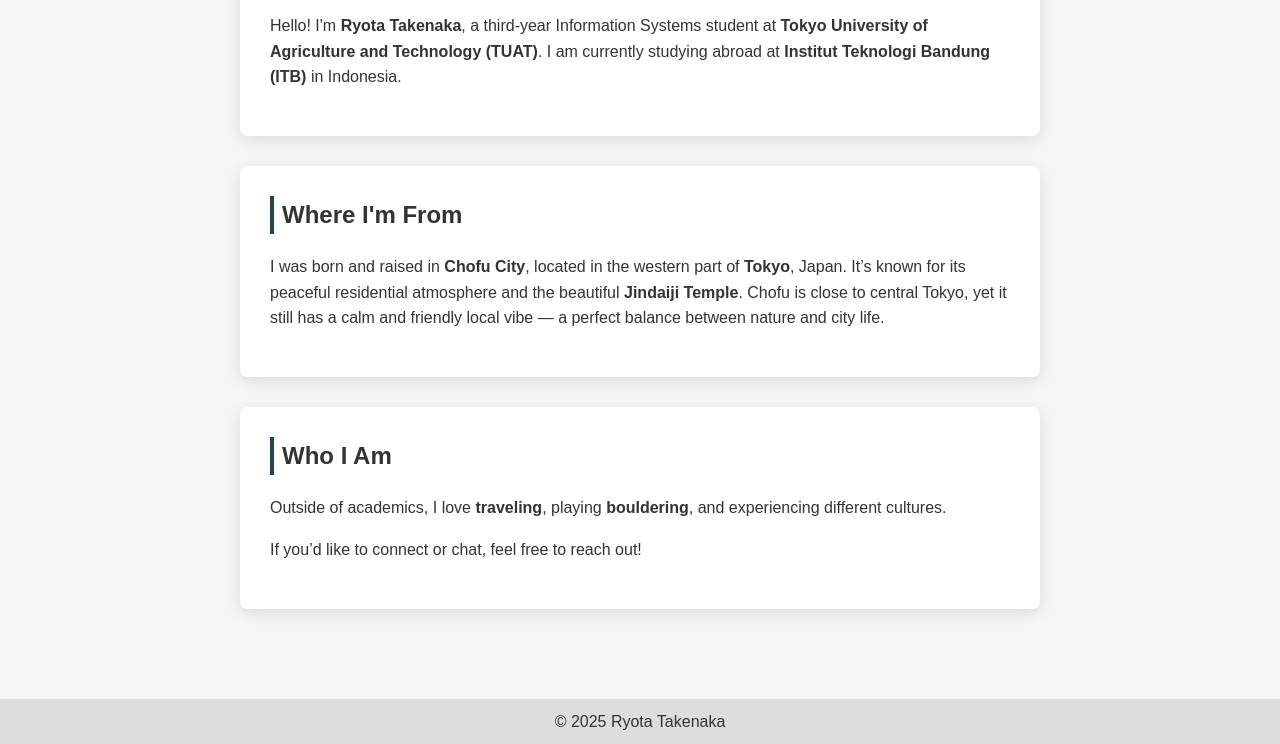
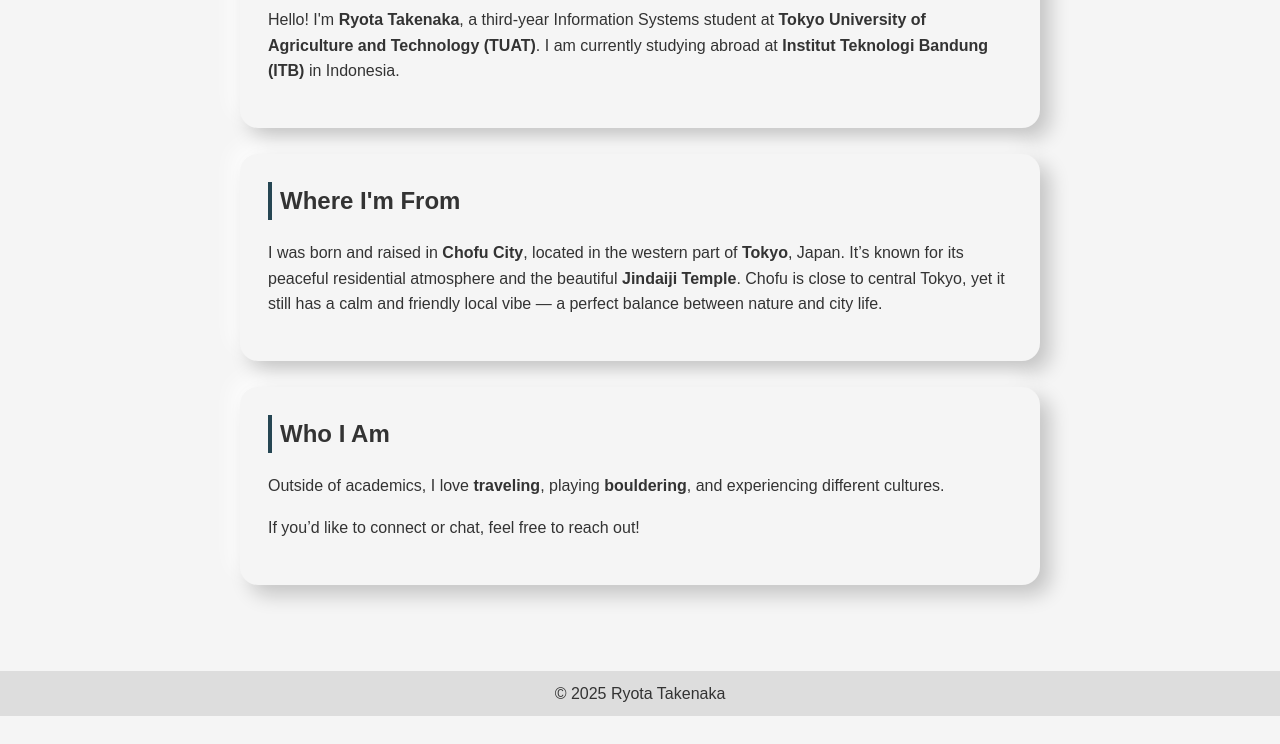
Before and after one commit to Kanatami/portfolio, a plain HTML site: page about.html in a window 1280 px wide. Shown: the part 189-933 px from the top of the page. After the commit the page ends 905 px from the top, so only its background shows below. Drawn offline with Linux system fonts and the light colour scheme.

Commit message:
Update about page

```diff
--- a/style.css
+++ b/style.css
@@ -71,19 +71,35 @@ header {
     padding: 20px;
 }
 
+/* ====== Neumorphism カード ====== */
 .card {
-    background: var(--card-bg);
-    padding: 30px;
-    margin: 30px 0;
-    border-radius: 8px;
-    box-shadow: 0 4px 15px rgba(0,0,0,0.1);   /* ← ふんわり影付き */
+  background: var(--bg-color);  /* 背景と近い色 */
+  border-radius: 18px;
+  padding: 28px;
+  margin: 26px 0;
+  box-shadow:
+    10px 10px 20px rgba(0,0,0,0.2),   /* 右下の濃い影 */
+    -10px -10px 20px rgba(255,255,255,0.7); /* 左上の明るい影 */
+  transition: transform 0.25s ease, box-shadow 0.25s ease;
 }
 
+/* ====== 選択（hover）した時 ====== */
 .card:hover {
-  transform: translateY(-5px);
-  transition: transform 0.3s ease, box-shadow 0.3s ease;
-  box-shadow: 0 8px 20px rgba(0,0,0,0.15);
+  transform: translateY(-6px); /* 少し持ち上げる */
+  box-shadow:
+    14px 14px 28px rgba(0,0,0,0.25),
+    -14px -14px 28px rgba(255,255,255,0.8);
 }
+
+/* ====== 選択中（クリック時 / active状態） ====== */
+.card:active {
+  transform: translateY(0);
+  box-shadow:
+    inset 8px 8px 16px rgba(0,0,0,0.2),   /* 凹んだ影 */
+    inset -8px -8px 16px rgba(255,255,255,0.7);
+}
+
+
 
 
 /* =========================
```
